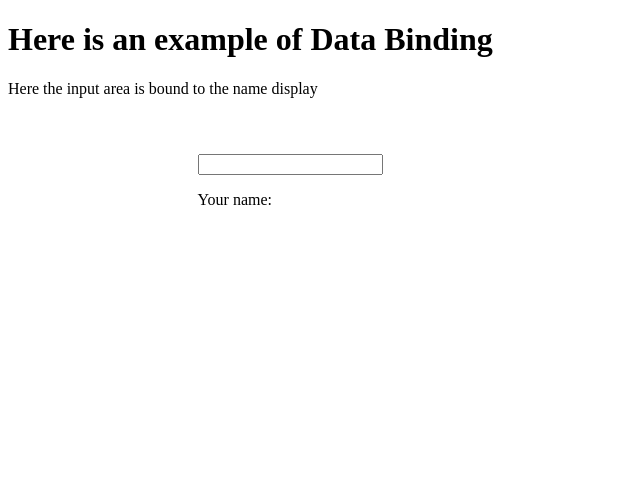
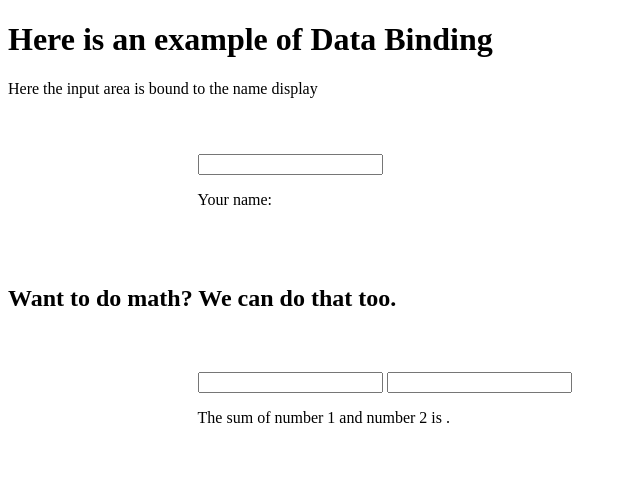
Before and after one commit to thorney29/fun_stuff, a plain HTML site: page index.html in a window 1280 px wide. Shown: the whole page, without its empty margins (0-640 px from the left). Drawn offline with nearby package versions, Linux system fonts and the light colour scheme.

Commit message:
binding numbers for simple math

```diff
--- a/index.html
+++ b/index.html
@@ -13,6 +13,13 @@
 <input type="text" ng-model="user_name" />
 <p>Your name: {{ user_name }}</p>
 </div>
+<h2>Want to do math? We can do that too.</h2>
+<div class="wrapper">
+<input type="number" ng-model="num1" />
+<input type="number" ng-model="num2" />
+<p>The sum of number 1 {{num1}} and number 2 {{num2}} is {{num1 + num2}}.<p>
+</div>
+
 <script src="https://ajax.googleapis.com/ajax/libs/angularjs/1.0.7/angular.min.js"></script>
 </body>
 </html>
```
